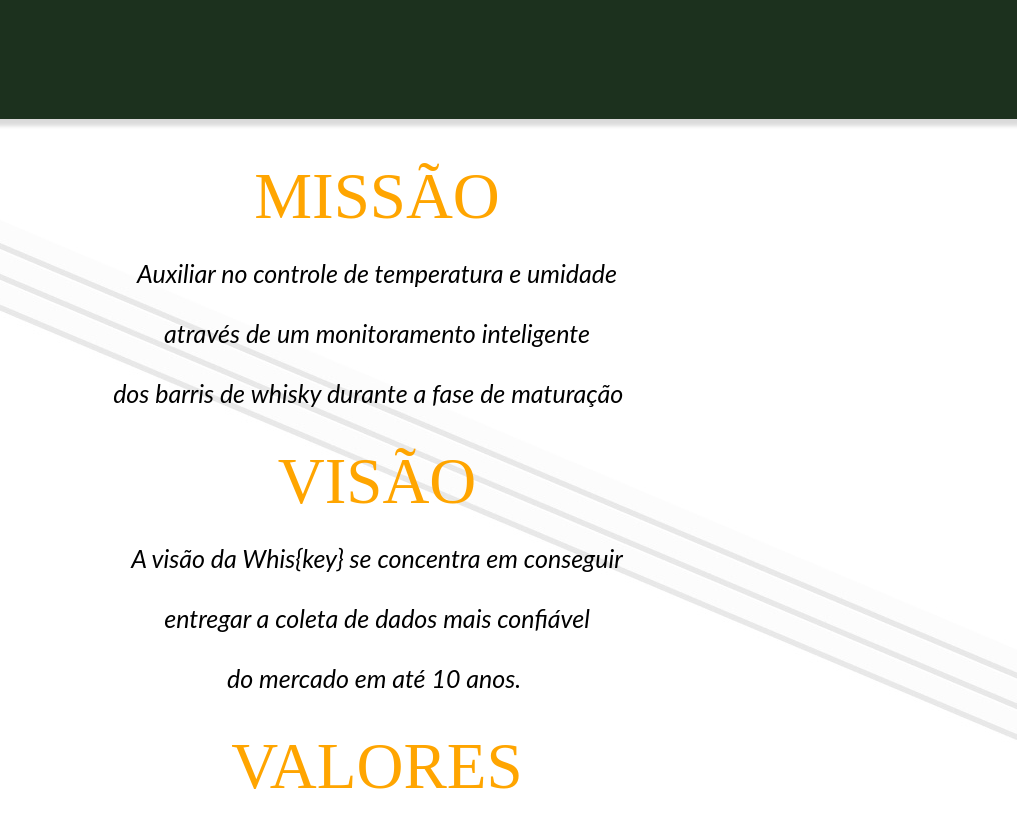
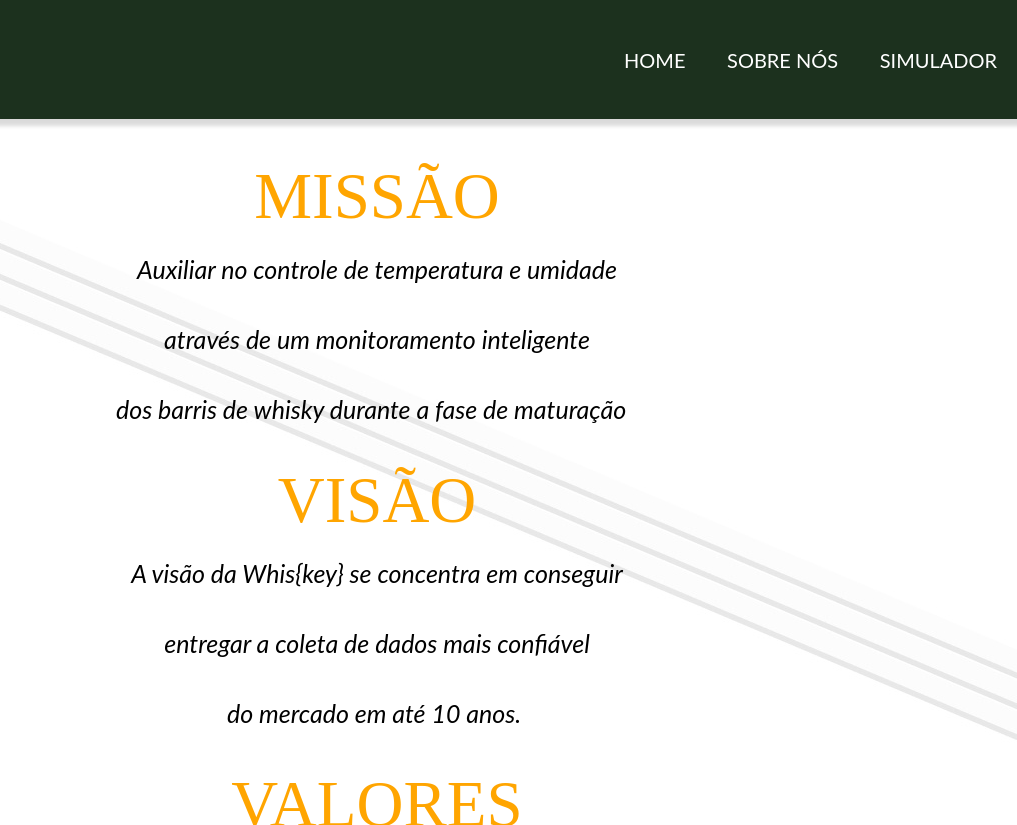
Before and after one commit to Whis-key-SPTech/Whis-key-Group, a plain HTML site: page site/app/saiba-mais/index.html in a window 1280 px wide. Shown: the top 825 px of the page, 263-1280 px from the left. Drawn offline with Linux system fonts and the light colour scheme; files whose address does not match are found by name; a web font is replaced by a local one.

Commit message:
Para análise: Algumas correções no código e adicionando navbar nas páginas: home, login e saiba-mais

```diff
--- a/site/app/home/style.css
+++ b/site/app/home/style.css
@@ -2,10 +2,12 @@
     background-color: #FFFAFA;
     margin: 0px;
     padding: 0px;
+    font-family: 'Lato', sans-serif;
 }
 #header{
     background-color: #1C311E;
-    height: 97px; ;width:100%;
+    height: 97px;
+    width:100%;
     display: flex;
     justify-content: space-between;
     align-items: center;
@@ -31,12 +33,41 @@
 #imagem img{
     width: 761px; height: 507px;
 }
+
+.navbar{
+    display: flex;
+    justify-content: space-between;
+    width: 400px;
+    list-style: none;
+    font-size: 20px;
+    padding: 10px;
+    font-family: 'Lato', sans-serif;
+}
+
+.navbar li{
+    cursor: pointer;
+    height: 100%;
+}
+
+.navbar li a{
+    text-decoration: none;
+    color: white;
+    padding: 10px;
+    border-radius: 5px;
+    transition: 0.2s;
+}
+
+.navbar li a:hover{
+    background-color: #335736;
+}
+
 /* FIM HEADER E MENU*/
     #banner{
         background-color: #244027;
-        width:100%; height:507px;
+        width:100%;
+        height:507px;
         box-shadow: 15px 7px 4px 0px rgba(0, 0, 0, 0.3);
-        margin-top: 5%;
+        margin-top: 5vh;
         display: flex;
         justify-content: space-between;
     }
@@ -48,7 +79,6 @@
     #banner{
         font-family:'Angleton';
         color: white;
-        max-width: 1600px;
         margin-left: auto;
         margin-right: auto;
         margin-bottom: 65px;
--- a/site/app/login/index.css
+++ b/site/app/login/index.css
@@ -13,6 +13,34 @@
       width: 100%;
       background-color: #1C311E;
       box-shadow: 15px 7px 4px 0px #00000025;
+    }
+
+    .navbar{
+      display: flex;
+      justify-content: space-between;
+      width: 600px;
+      list-style: none;
+      font-size: 18px;
+      padding: 10px;
+      font-family: 'Lato', sans-serif;
+      align-self: center;
+    }
+
+    .navbar li{
+      cursor: pointer;
+      height: 100%;
+    }
+
+    .navbar li a{
+      text-decoration: none;
+      color: white;
+      padding: 10px;
+      border-radius: 5px;
+      transition: 0.2s;
+    }
+
+    .navbar li a:hover{
+      background-color: #335736;
     }
     .logo{
       display: flex;
@@ -91,3 +119,9 @@
     .btn:hover {
       opacity: 0.8;
     }
+
+    @media screen and (max-width: 1656px){
+      .navbar{
+        width: 800px;
+      }
+    }
--- a/site/app/saiba-mais/index.css
+++ b/site/app/saiba-mais/index.css
@@ -1,7 +1,34 @@
+@font-face {
+    font-family: 'Angleton'; src: url('TAN-Angleton-Regular.ttf')format('truetype');
+    font-family: 'GothanL'; src: url('GothamLight.ttf')format('truetype');
+}
 
+.navbar{
+    display: flex;
+    justify-content: space-between;
+    width: 600px;
+    list-style: none;
+    font-size: 20px;
+    padding: 10px;
+    font-family: 'Lato', sans-serif;
+    align-self: center;
+}
 
-* {
-  font-size: 25px;
+.navbar li{
+    cursor: pointer;
+    height: 100%;
+}
+
+.navbar li a{
+    text-decoration: none;
+    color: white;
+    padding: 10px;
+    border-radius: 5px;
+    transition: 0.2s;
+}
+
+.navbar li a:hover{
+    background-color: #335736;
 }
 
 .container {
@@ -31,11 +58,11 @@
 .container p {
   color: #000;
   text-align: center;
-  font-family: Lato;
-  font-size: 50px;
+  font-family: 'Lato', sans-serif;
+  font-size: 25px;
   font-style: italic;
   font-weight: 400;
-  line-height: normal;
+  line-height: 70px;
 }
 .container-foto {
   display: flex;
--- a/site/app/saiba-mais/index.html
+++ b/site/app/saiba-mais/index.html
@@ -6,6 +6,7 @@
     <title>Saiba mais</title>
     <link rel="stylesheet" href="./index.css" />
     <link rel="stylesheet" href="../utils/index.css" />
+    <link rel="stylesheet" href="../utils/navbar.css">
   </head>
   <body>
     <header class="header">
@@ -16,6 +17,13 @@
           height="145.49"
         />
       </div>
+
+      <div class="navbar">
+            <li><a href="../home/index.html">HOME</a></li>
+            <li><a href="../saiba-mais/index.html">SOBRE NÓS</a></li>
+            <li><a href="../calculadoraFinanceira/index.html">SIMULADOR</a></li>
+        </div>
+
     </header>
     <main style="background-image: url(../background/bg_saiba_mais.jpg);" class="container">
       <div>
```
Also changed, not shown: site/app/home/index.html (+8 -2 lines), site/app/login/index.html (+5 -0 lines), site/app/public/institucional/logo_whiskey.png (added).
